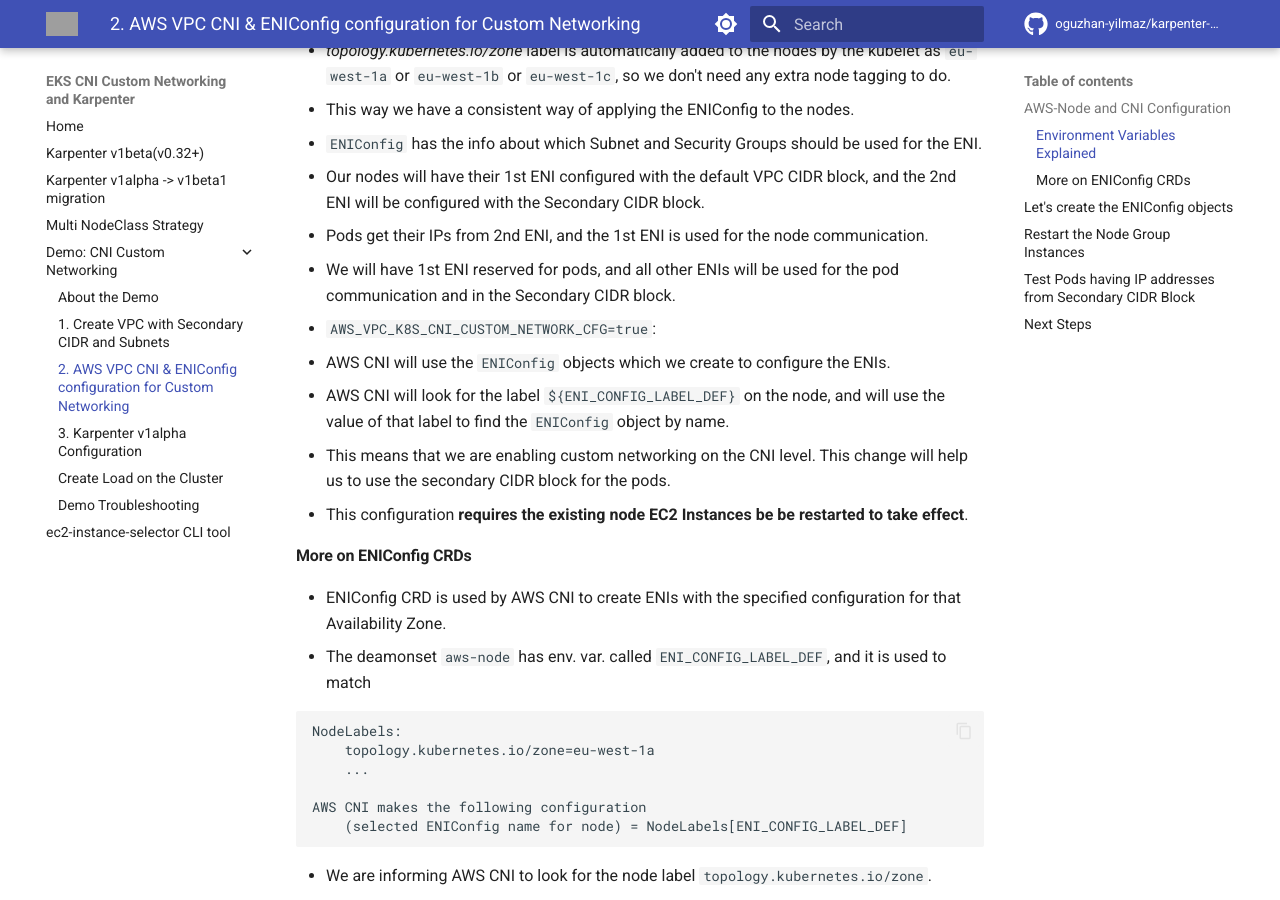
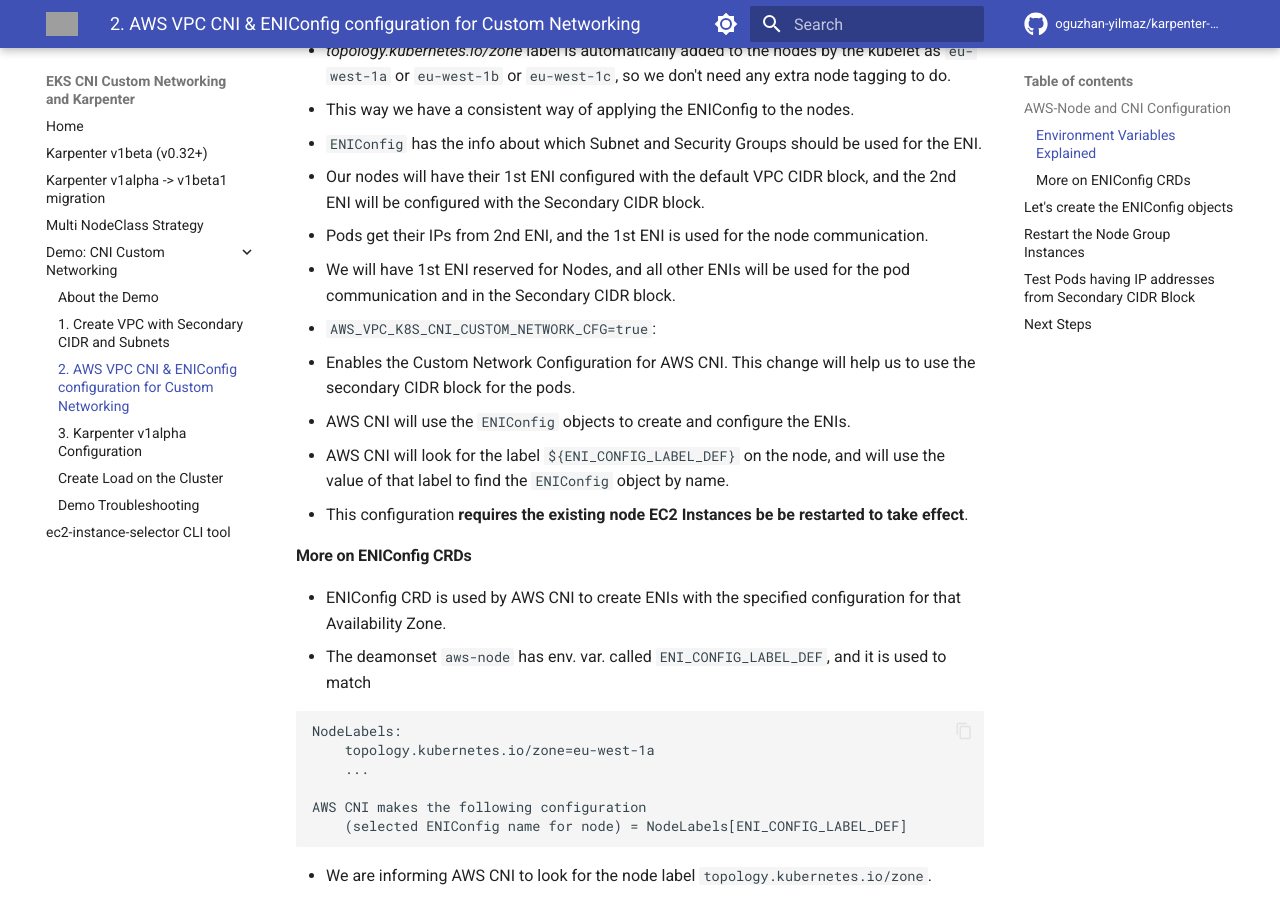
Before and after one commit to oguzhan-yilmaz/karpenter-eks-vpc-secondary-cidr, an MkDocs documentation site: the page built from docs/eksdemo-secondary-cidr-and-cni-custom-netwoking/2-aws-vpc-cni-configuration.md, in a window 1280 px wide and 900 px high, scrolled down 591 px. Built offline with MkDocs 1.6.1 and Material for MkDocs 9.7.7, drawn with Linux system fonts in a browser that asks for light colours; comment, search, counter and statistics services are not loaded; grey boxes are pictures that could not be loaded.

Commit message:
update docs

```diff
--- a/docs/eksdemo-secondary-cidr-and-cni-custom-netwoking/2-aws-vpc-cni-configuration.md
+++ b/docs/eksdemo-secondary-cidr-and-cni-custom-netwoking/2-aws-vpc-cni-configuration.md
@@ -24,11 +24,11 @@
   - `ENIConfig` has the info about which Subnet and Security Groups should be used for the ENI.
   - Our nodes will have their 1st ENI configured with the default VPC CIDR block, and the 2nd ENI will be configured with the Secondary CIDR block.
   - Pods get their IPs from 2nd ENI, and the 1st ENI is used for the node communication.
-  - We will have 1st ENI reserved for pods, and all other ENIs will be used for the pod communication and in the Secondary CIDR block.
+  - We will have 1st ENI reserved for Nodes, and all other ENIs will be used for the pod communication and in the Secondary CIDR block.
 - `AWS_VPC_K8S_CNI_CUSTOM_NETWORK_CFG=true`:
-  - AWS CNI will use the `ENIConfig` objects which we create to configure the ENIs.
+  - Enables the Custom Network Configuration for AWS CNI. This change will help us to use the secondary CIDR block for the pods.
+  - AWS CNI will use the `ENIConfig` objects to create and configure the ENIs.
   - AWS CNI will look for the label `${ENI_CONFIG_LABEL_DEF}` on the node, and will use the value of that label to find the `ENIConfig` object by name.
-  - This means that we are enabling custom networking on the CNI level. This change will help us to use the secondary CIDR block for the pods.
   - This configuration **requires the existing node EC2 Instances be be restarted to take effect**.
 
 #### More on ENIConfig CRDs
--- a/mkdocs.yaml
+++ b/mkdocs.yaml
@@ -4,7 +4,7 @@
 
 nav:
   - Home: README.md
-  - "Karpenter v1beta(v0.32+)": karpenter-v1beta-configuration.md
+  - "Karpenter v1beta (v0.32+)": karpenter-v1beta-configuration.md
   - "Karpenter v1alpha -> v1beta1 migration": migrate-from-awsnodetemplate-to-nodeclass.md
   - "Multi NodeClass Strategy": multi-nodeclass-strategy.md
   - "Demo: CNI Custom Networking":
```
